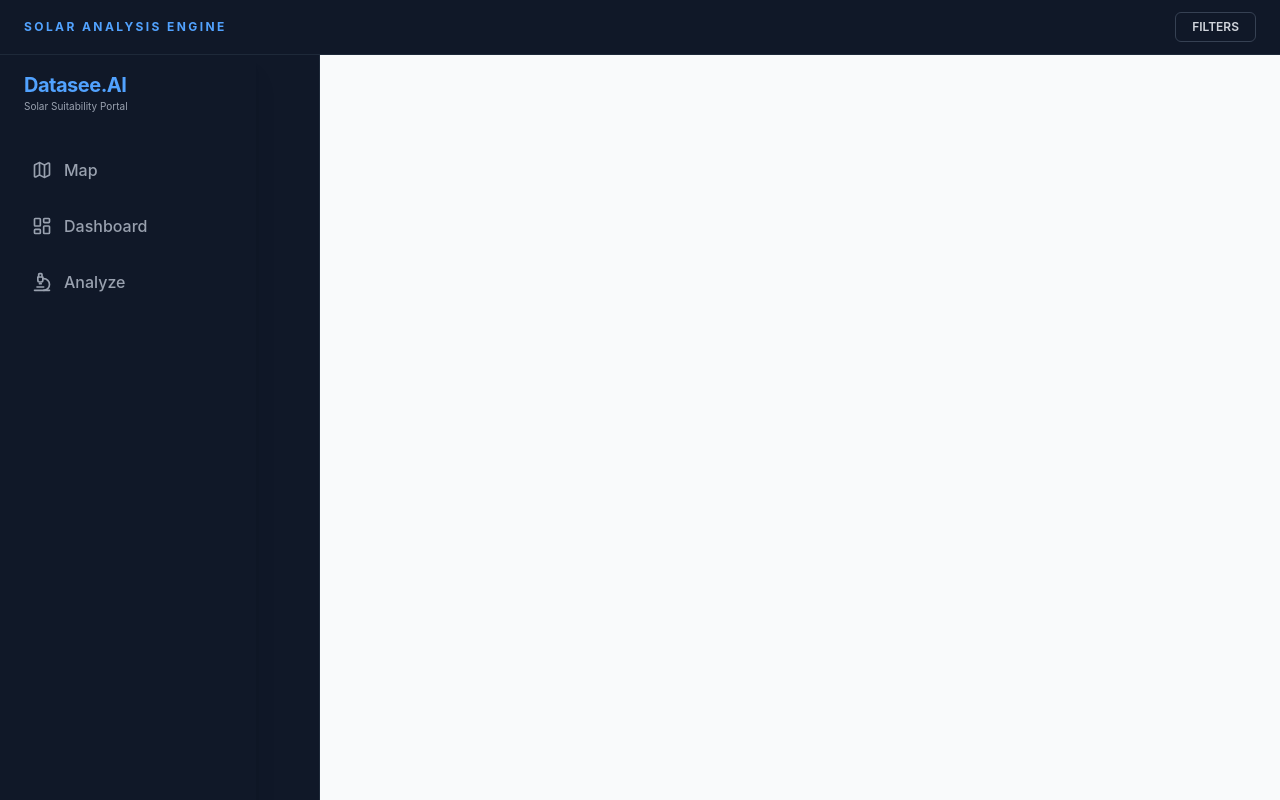
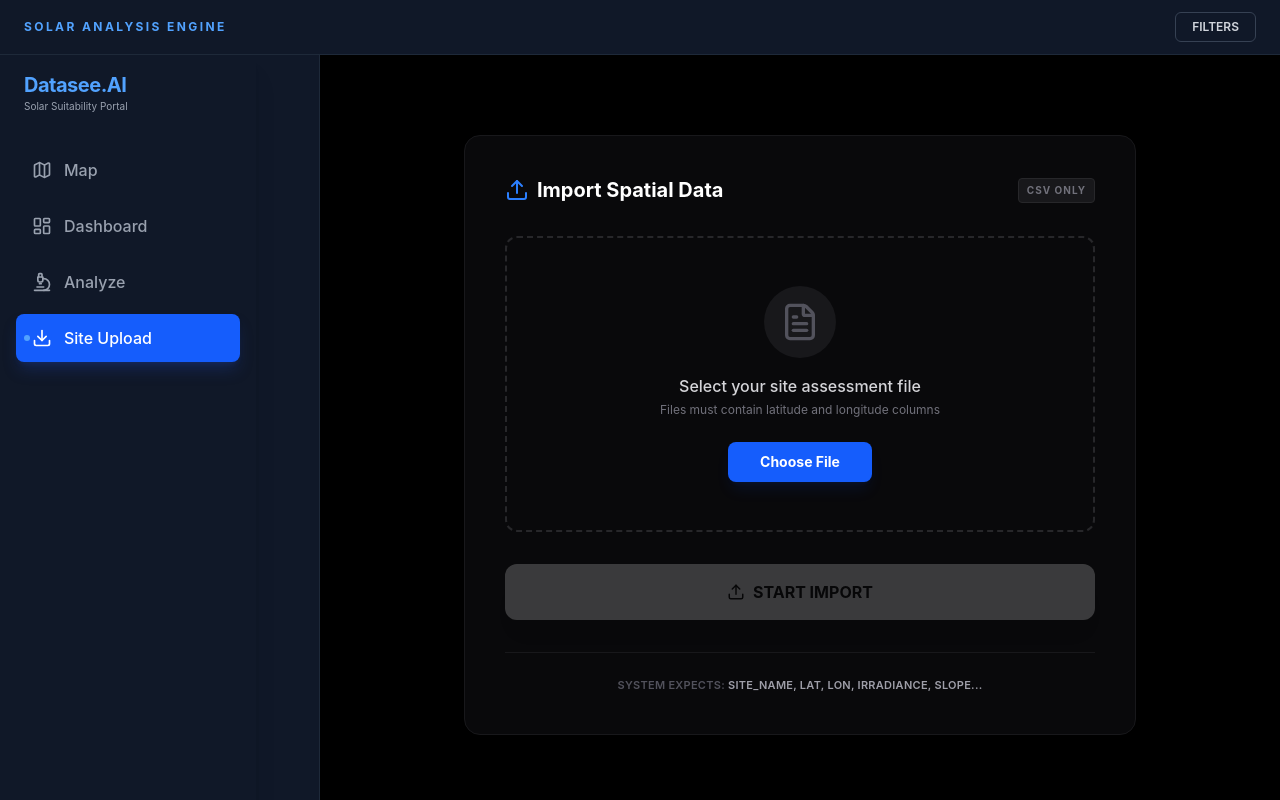
Before and after one commit to Tarakesh-K/solar-site-analyzer, a Vue app in the folder frontend/: page /site-upload in a window 1280 px wide. Built offline with nearby package versions, Linux system fonts and the light colour scheme; no server answers; the HTML template or start-up script is replaced by a standard one.

Commit message:
Added file upload

```diff
--- /dev/null
+++ b/frontend/src/components/siteUpload/SiteUpload.vue
@@ -0,0 +1,160 @@
+<script setup lang="ts">
+import { ref } from 'vue'
+import { Upload, FileText, CheckCircle2, AlertCircle } from 'lucide-vue-next'
+import { useSiteStore } from '@/stores/siteStore'
+
+const siteStore = useSiteStore()
+
+// State management
+const file = ref<File | null>(null)
+const uploading = ref(false)
+const fileInputRef = ref<HTMLInputElement | null>(null)
+
+// Toast logic
+const showToast = ref(false)
+const toastMessage = ref('')
+const isError = ref(false)
+
+const triggerToast = (msg: string, error = false) => {
+  toastMessage.value = msg
+  isError.value = error
+  showToast.value = true
+  setTimeout(() => {
+    showToast.value = false
+  }, 3000)
+}
+
+const handleFileChange = (e: Event) => {
+  const target = e.target as HTMLInputElement
+  const selectedFile = target.files?.[0] || null
+
+  if (selectedFile && !selectedFile.name.endsWith('.csv')) {
+    triggerToast('Please select a valid .csv file', true)
+    // Reset the native input immediately so they can try again
+    if (fileInputRef.value) fileInputRef.value.value = ''
+    file.value = null
+    return
+  }
+  file.value = selectedFile
+}
+
+const handleUpload = async () => {
+  if (!file.value) return
+
+  uploading.value = true
+
+  try {
+    // 1. Pass the raw File object to the store
+    await siteStore.siteFileUpload(file.value)
+
+    triggerToast('Sites imported successfully!')
+
+    // 2. SUCCESS RESET: Clear the local file state and the DOM input
+    file.value = null
+    if (fileInputRef.value) {
+      fileInputRef.value.value = ''
+    }
+  } catch (err) {
+    triggerToast('Upload failed. Please check the file format.', true)
+    console.error('Error while uploading file:', err)
+  } finally {
+    uploading.value = false
+  }
+}
+</script>
+
+<template>
+  <div class="relative p-8 bg-black min-h-screen text-white flex justify-center items-start">
+    <Transition
+      enter-active-class="transform transition duration-300 ease-out"
+      enter-from-class="-translate-y-4 opacity-0 scale-95"
+      enter-to-class="translate-y-0 opacity-100 scale-100"
+      leave-active-class="transition duration-200 ease-in"
+      leave-from-class="opacity-100"
+      leave-to-class="opacity-0"
+    >
+      <div v-if="showToast" class="fixed top-[15%] left-1/2 -translate-x-1/2 z-[9999]">
+        <div
+          class="bg-zinc-900 border px-6 py-3 rounded-full shadow-lg flex items-center gap-3"
+          :class="isError ? 'border-red-500/50 text-red-400' : 'border-blue-500/50 text-blue-400'"
+        >
+          <component :is="isError ? AlertCircle : CheckCircle2" :size="18" />
+          <span class="text-sm font-medium tracking-wide">{{ toastMessage }}</span>
+        </div>
+      </div>
+    </Transition>
+
+    <div
+      class="w-full max-w-2xl bg-zinc-950 border border-zinc-900 p-10 rounded-2xl mt-12 shadow-2xl"
+    >
+      <div class="flex items-center justify-between mb-8">
+        <h2 class="text-xl font-bold flex items-center gap-2">
+          <Upload class="text-blue-500" /> Import Spatial Data
+        </h2>
+        <span
+          class="text-[10px] bg-zinc-900 text-zinc-500 px-2 py-1 rounded border border-zinc-800 uppercase tracking-widest font-bold"
+        >
+          CSV Only
+        </span>
+      </div>
+
+      <div
+        class="group border-2 border-dashed border-zinc-800 rounded-xl p-12 flex flex-col items-center gap-4 hover:border-blue-500/40 transition-all duration-300"
+      >
+        <div
+          class="p-4 bg-zinc-900 rounded-full group-hover:scale-110 transition-transform duration-300"
+        >
+          <FileText :size="40" class="text-zinc-600 group-hover:text-blue-500 transition-colors" />
+        </div>
+
+        <div class="text-center">
+          <p class="text-zinc-300 font-medium">Select your site assessment file</p>
+          <p class="text-zinc-500 text-xs mt-1">
+            Files must contain latitude and longitude columns
+          </p>
+        </div>
+
+        <input
+          ref="fileInputRef"
+          type="file"
+          accept=".csv"
+          @change="handleFileChange"
+          class="hidden"
+          id="fileInput"
+        />
+
+        <label
+          for="fileInput"
+          class="mt-2 bg-blue-600 px-8 py-2.5 rounded-lg cursor-pointer font-bold hover:bg-blue-500 transition-all text-sm shadow-lg shadow-blue-600/10 active:scale-95"
+        >
+          {{ file ? file.name : 'Choose File' }}
+        </label>
+      </div>
+
+      <button
+        @click="handleUpload"
+        :disabled="!file || uploading || siteStore.isProcessing"
+        class="w-full mt-8 bg-white text-black font-bold py-4 rounded-xl disabled:opacity-20 disabled:cursor-not-allowed transition-all active:scale-[0.98] shadow-xl hover:bg-zinc-200 flex justify-center items-center gap-2"
+      >
+        <Upload v-if="!uploading" :size="18" />
+        <span>{{
+          uploading || siteStore.isProcessing ? 'PROCESSING UPLOAD...' : 'START IMPORT'
+        }}</span>
+      </button>
+
+      <div class="mt-8 pt-6 border-t border-zinc-900 flex justify-center">
+        <p class="text-[11px] text-zinc-600 tracking-wide uppercase font-semibold">
+          System expects:
+          <span class="text-zinc-400">site_name, lat, lon, irradiance, slope...</span>
+        </p>
+      </div>
+    </div>
+  </div>
+</template>
+
+<style scoped>
+/* Scoped styles for the card hover effect */
+.group:hover {
+  background: radial-gradient(circle at center, rgba(59, 130, 246, 0.03) 0%, transparent 70%);
+}
+</style>
--- a/frontend/src/constants/mapConstants.ts
+++ b/frontend/src/constants/mapConstants.ts
@@ -1,5 +1,5 @@
 import type { RangeExactInputT, SearchInputT } from '@/types/header'
-import { Map, LayoutDashboard, Microscope } from 'lucide-vue-next'
+import { Map, LayoutDashboard, Microscope, Download } from 'lucide-vue-next'
 
 export const SUITABILITY_COLORS = {
   EXCELLENT: '#15803d',
@@ -31,6 +31,11 @@ export const HOME_NAVBAR_CONSTANTS = [
     value: 'Analyze',
     route: '/analyze',
     icon: Microscope,
+  },
+  {
+    value: 'Site Upload',
+    route: '/site-upload',
+    icon: Download,
   },
 ]
 
--- a/frontend/src/services/axiosInstance.ts
+++ b/frontend/src/services/axiosInstance.ts
@@ -2,10 +2,8 @@ import axios from 'axios'
 
 const apiClient = axios.create({
   baseURL: import.meta.env.VITE_API_BASE_URL,
-  headers: {
-    'Content-Type': 'application/json',
-  },
 })
 
-// Add interceptors here if you need to add Auth Tokens later!
+apiClient.defaults.headers.common['Accept'] = 'application/json'
+
 export default apiClient
--- a/frontend/src/stores/siteStore.ts
+++ b/frontend/src/stores/siteStore.ts
@@ -6,7 +6,7 @@ import type {
   RangeExactFilter,
   SiteWithScoreFilter,
   SiteWithScores,
-} from '@/types/sites' // Note: Use singular 'Site' if it's one object
+} from '@/types/sites'
 import siteRepository from '@/api/siteRepository'
 import { SCORE_THRESHOLDS, SUITABILITY_COLORS } from '@/constants/mapConstants'
 import exportRepository from '@/api/exportRepository'
@@ -17,11 +17,13 @@ import analyzeRepository from '@/api/analyzeRepository'
 export const useSiteStore = defineStore('sites', () => {
   // --- STATE ---
   const sites = ref<SiteWithScores[]>([])
-  const loading = ref<boolean>(false)
+  const loading = ref<boolean>(false)         // Specifically for initial fetches
+  const isProcessing = ref<boolean>(false)    // For Uploads/Recalculations
+  const isExporting = ref<boolean>(false)     // For CSV Exports
   const error = ref<string | null>(null)
   const activePanels = ref<ActivePanel[]>([])
-  const isExporting = ref<boolean>(false)
   const weights = ref<WeightRequest>()
+
   const mapFilters = ref<SiteWithScoreFilter>({
     site_name: null,
     land_type: null,
@@ -31,38 +33,84 @@ export const useSiteStore = defineStore('sites', () => {
     rangeExactFilter: [],
   })
 
+  // --- ACTIONS: DATA MANAGEMENT ---
+
+  /**
+   * Uploads a CSV file to the backend and refreshes the map data.
+   */
+  const siteFileUpload = async (siteFile: File) => {
+    isProcessing.value = true
+    try {
+      const response = await siteRepository.uploadSiteFile(siteFile)
+      // Refresh sites so the map displays the newly uploaded data
+      await fetchSites()
+      return response
+    } catch (err) {
+      console.error('Store: Upload failed', err)
+      throw err // Let the component handle the UI notification
+    } finally {
+      isProcessing.value = false
+    }
+  }
+
+  /**
+   * Recalculates suitability scores across all sites based on new weights.
+   */
+  const recalculateWeights = async (payload: WeightRequest) => {
+    isProcessing.value = true
+    try {
+      const response = await analyzeRepository.recalculateWeights(payload)
+      return response
+    } catch (err) {
+      console.error('Store: Recalculation Failed:', err)
+      throw err
+    } finally {
+      isProcessing.value = false
+    }
+  }
+
+  /**
+   * Exports the current site data as a CSV file.
+   */
   const exportSites = async () => {
     if (isExporting.value) return
-
     isExporting.value = true
     try {
       const response = await exportRepository.exportSitesAsCsv()
-
-      // Create a timestamped filename
       const filename = `solar-sites-${new Date().toISOString().slice(0, 10)}.csv`
-
-      // Trigger the utility
       downloadFile(new Blob([response.data]), filename)
-    } catch (error) {
-      console.error('Export failed:', error)
+    } catch (err) {
+      console.error('Export failed:', err)
     } finally {
       isExporting.value = false
     }
   }
 
-  const recalculateWeights = async (payload: WeightRequest) => {
+  /**
+   * Standard fetch for the sites list.
+   */
+  async function fetchSites(queryParams?: string) {
+    loading.value = true
+    error.value = null
     try {
-      const response = await analyzeRepository.recalculateWeights(payload)
-      return response
-    } catch (error) {
-      console.error('Recalculation Failed:', error)
+      const response = await siteRepository.getSites(queryParams)
+      sites.value = response.data
+    } catch (err: unknown) {
+      if (err instanceof Error) {
+        error.value = err.message
+      } else {
+        error.value = 'An unexpected error occurred'
+      }
+      console.error('Fetch Error:', err)
+    } finally {
+      loading.value = false
     }
   }
 
   // --- GETTERS ---
   const totalSites = computed(() => sites.value.length)
 
-  // --- MUTATIONS ---
+  // --- MUTATIONS / FILTER LOGIC ---
   const setMapFilterValue = <K extends keyof SiteWithScoreFilter>(
     key: K,
     value: SiteWithScoreFilter[K] | RangeExactFilter,
@@ -113,20 +161,11 @@ export const useSiteStore = defineStore('sites', () => {
     }
   }
 
-  // --- SETTERS ---
-  const setActivePanels = (panel: ActivePanel) => {
-    activePanels.value = [...new Set([...activePanels.value, panel])]
-  }
-
   const togglePanel = (panel: ActivePanel) => {
     const index = activePanels.value.indexOf(panel)
-
     if (index !== -1) {
       activePanels.value.splice(index, 1)
-
-      if (panel === 'analytical') {
-        mapFilters.value.rangeExactFilter = []
-      }
+      if (panel === 'analytical') mapFilters.value.rangeExactFilter = []
       if (panel === 'search') {
         mapFilters.value.site_name = null
         mapFilters.value.region = null
@@ -141,25 +180,8 @@ export const useSiteStore = defineStore('sites', () => {
     }
   }
 
-  // --- ACTIONS ---
-  async function fetchSites(queryParams?: string) {
-    loading.value = true
-    error.value = null
-    try {
-      const response = await siteRepository.getSites(queryParams)
-      sites.value = response.data
-    } catch (err: unknown) {
-      // Narrow the type from unknown to Error
-      if (err instanceof Error) {
-        error.value = err.message
-      } else {
-        error.value = 'An unexpected error occurred'
-      }
-
-      console.error('Fetch Error:', err)
-    } finally {
-      loading.value = false
-    }
+  const setActivePanels = (panel: ActivePanel) => {
+    activePanels.value = [...new Set([...activePanels.value, panel])]
   }
 
   const getScoreColor = (score: number): string => {
@@ -171,21 +193,27 @@ export const useSiteStore = defineStore('sites', () => {
   }
 
   return {
+    // State
     sites,
     loading,
+    isProcessing,
+    isExporting,
+    error,
     activePanels,
     mapFilters,
     weights,
-    isExporting,
-    error,
+    // Computed
     totalSites,
+    // Actions
+    fetchSites,
+    siteFileUpload,
+    recalculateWeights,
+    exportSites,
+    // Helpers
     setMapFilterValue,
-    setActivePanels,
-    fetchSites,
-    exportSites,
-    getScoreColor,
     removeRangeFilter,
     togglePanel,
-    recalculateWeights,
+    setActivePanels,
+    getScoreColor,
   }
 })
--- a/frontend/src/types/sites.ts
+++ b/frontend/src/types/sites.ts
@@ -61,3 +61,7 @@ export type RangeExactFilter = {
 }
 
 export type ActivePanel = 'search' | 'analytical' | 'system'
+
+export interface SiteUploadRequest {
+  site_file: File
+}
```
Also changed, not shown: frontend/src/api/siteRepository.ts (+11 -0 lines), frontend/src/router/index.ts (+7 -1 lines).
